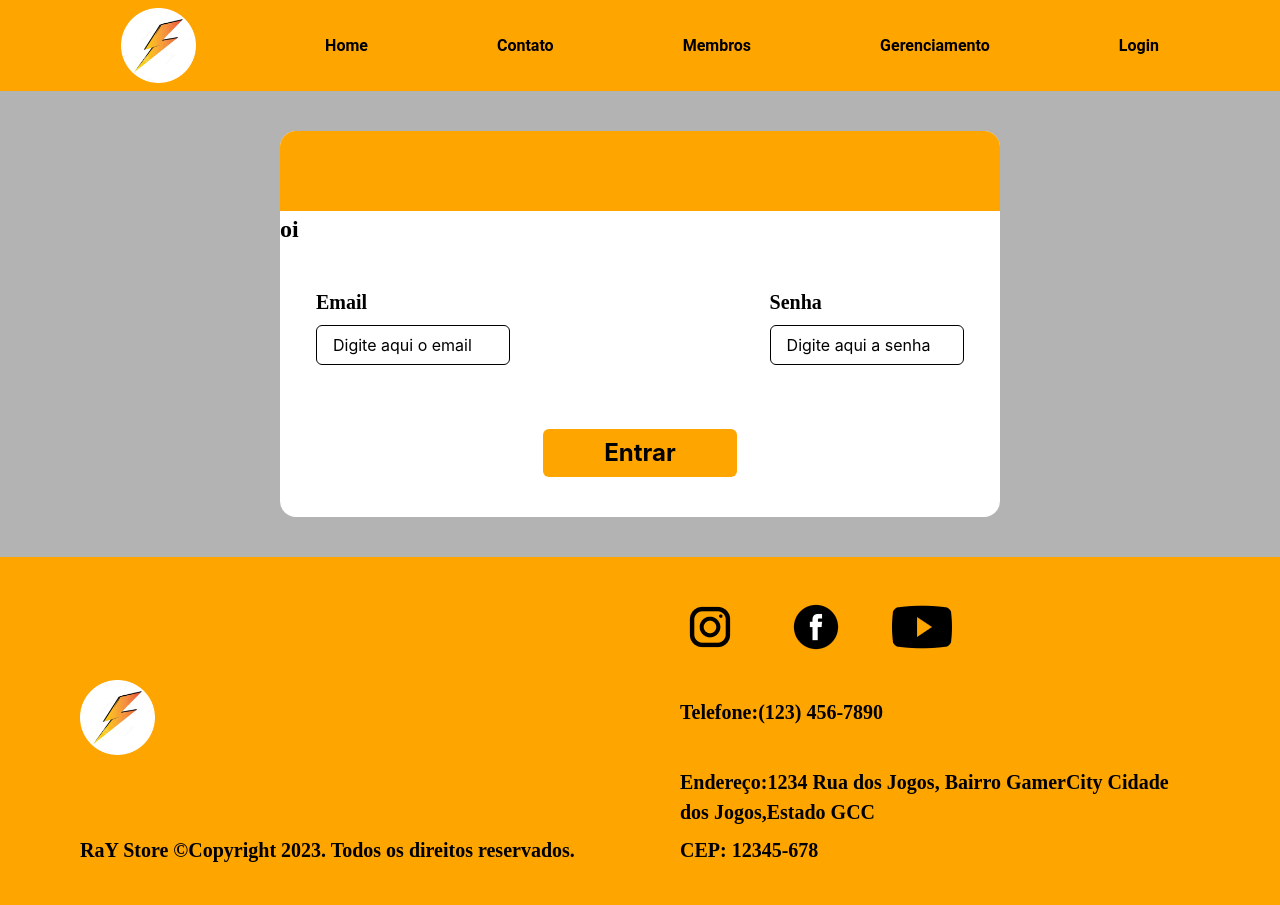
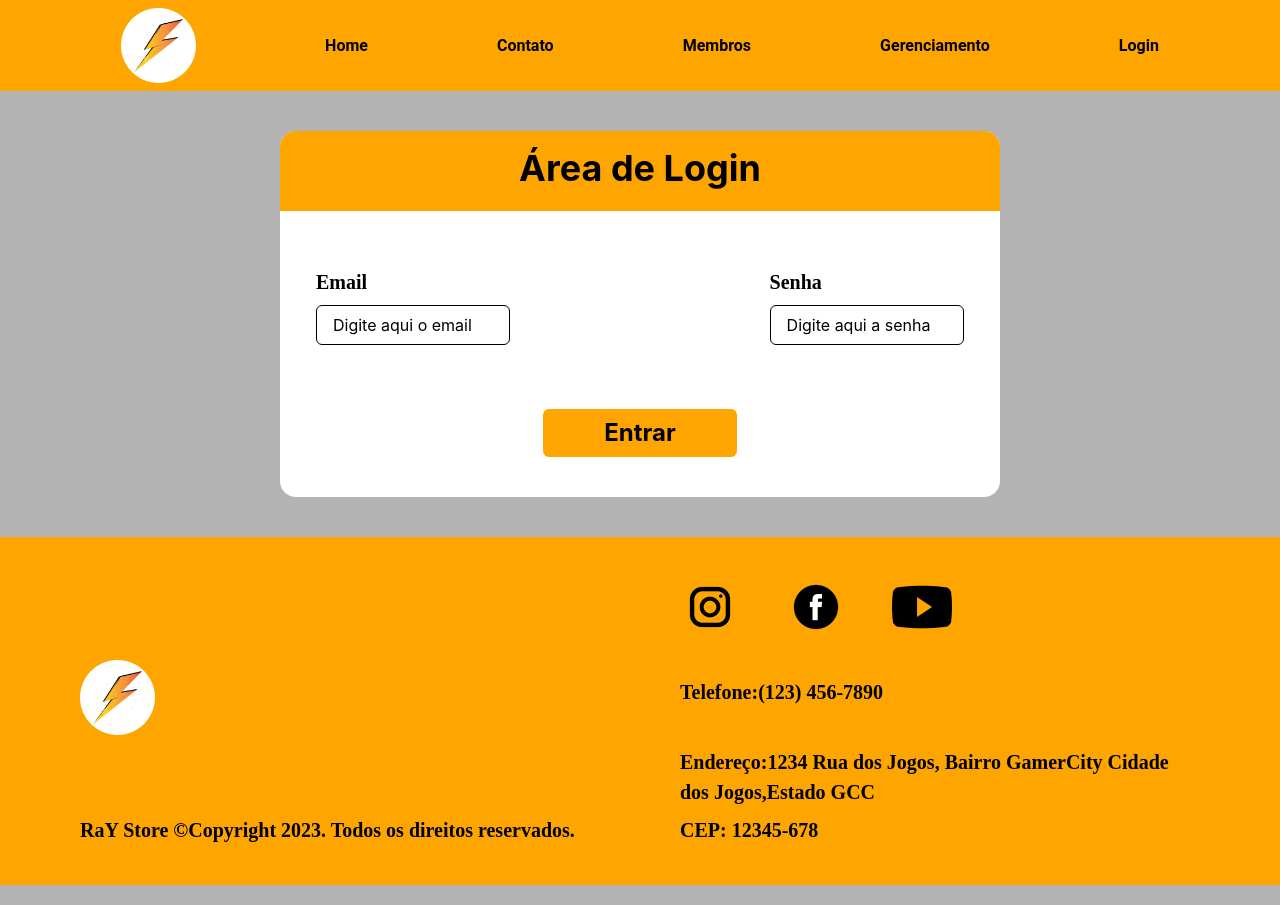
Before and after one commit to PedroHPMarques/ProjetoRay, a Next.js app: page /login in a window 1280 px wide. Built offline with nearby package versions, Linux system fonts and the light colour scheme.

Commit message:
Adiciona Texto na box Login

```diff
--- a/src/components/Card/index.tsx
+++ b/src/components/Card/index.tsx
@@ -3,6 +3,7 @@ import { Image } from "../Image";
 import { TextIndex } from "../Text";
 import { InputIndex } from "../Form";
 import { ButtonLogin } from "../Button";
+import { TitleIndex } from "../Title";
 
 interface CardIndexProps{
     src:string
@@ -39,7 +40,7 @@ export function CardLogin() {
     return (
       <Stack
         borderRadius={"16px"}
-        spacing={0}
+        spacing={4}
         bg={"white"}
         w={"60%"}
       >
@@ -48,8 +49,14 @@ export function CardLogin() {
           width={"100%"}
           height={"80px"}
           borderRadius={"16px 16px 0 0"}
-        />
-        <TextIndex text={"oi"} color={"black"} size={"24px"}/>
+          textAlign={"center"}
+        >
+            <Stack
+            py={4}
+            >
+              <TitleIndex text={"Área de Login"} color={"black"} size={"36px"}/>
+            </Stack>
+        </Box>
         <Stack
         spacing={16}
         align={"center"}
```
